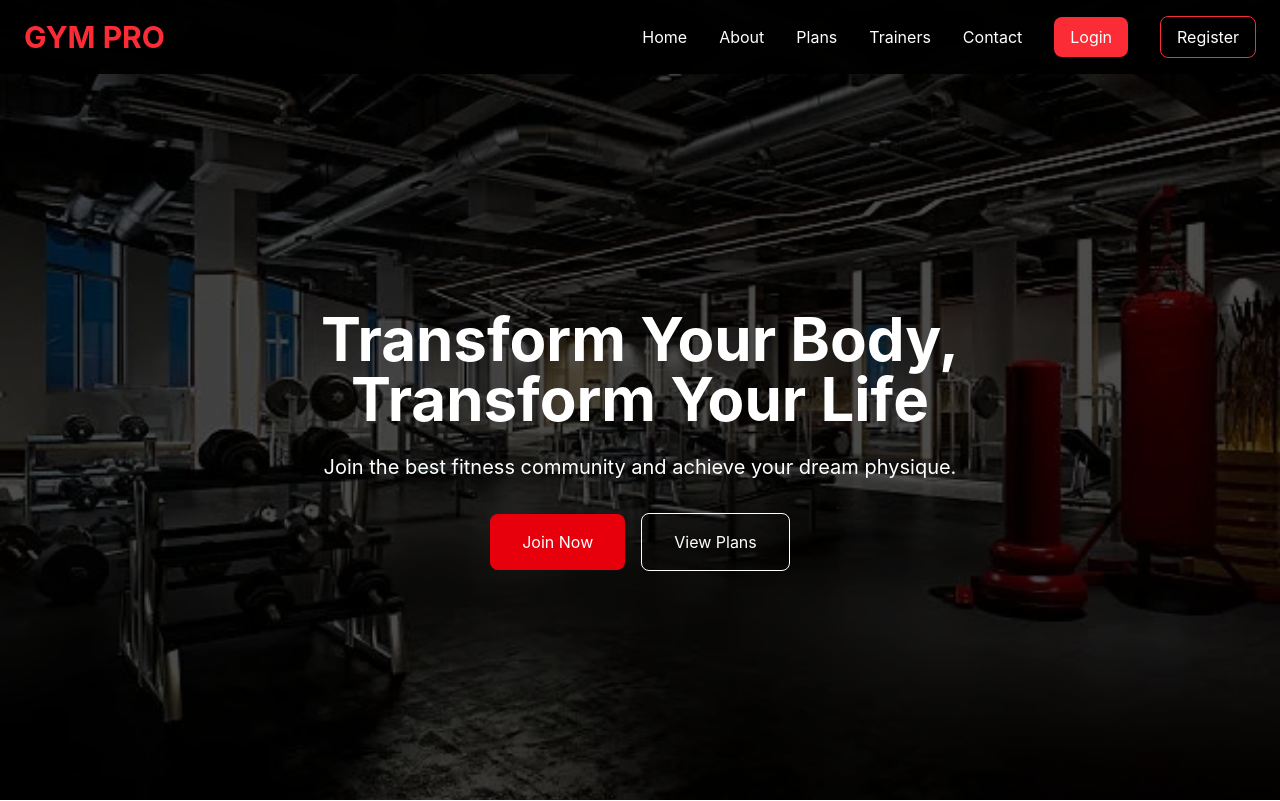
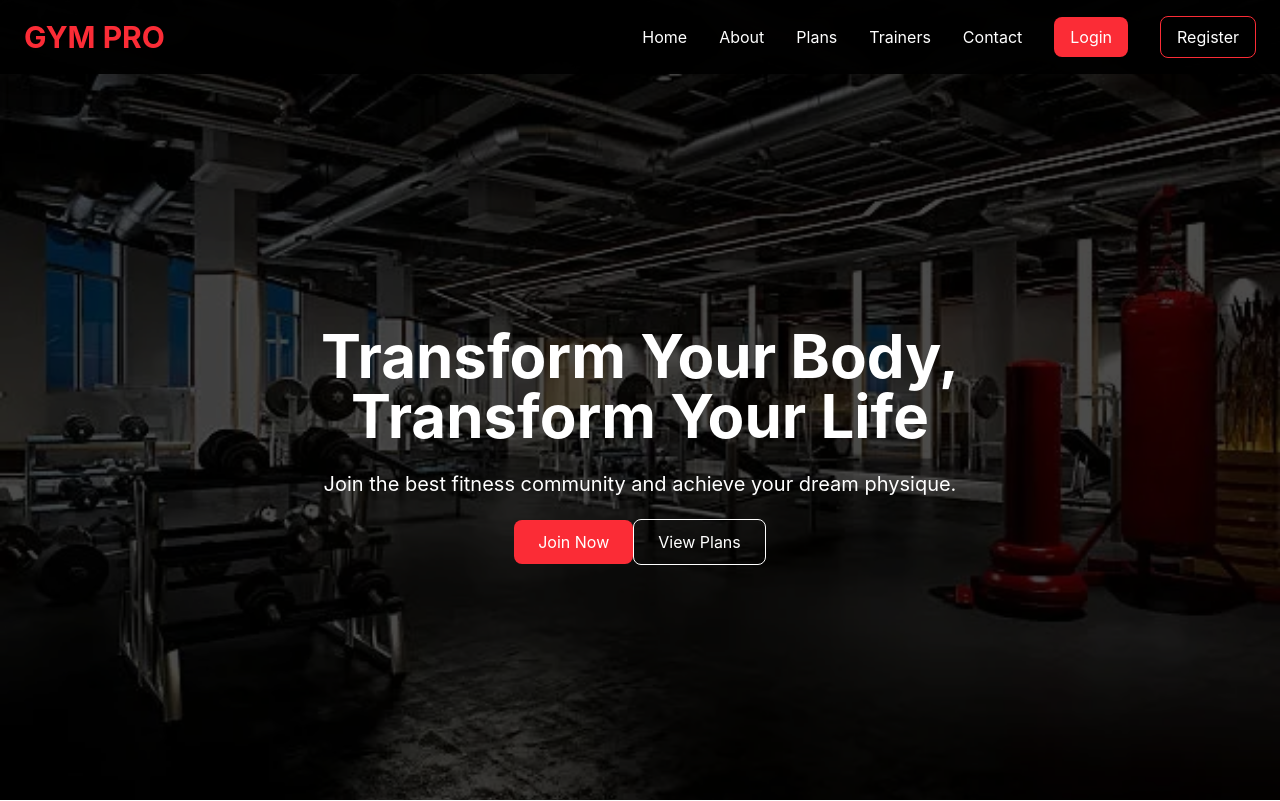
Before and after one commit to shaadali-tech/Gym-Workout, a React (Vite) app in the folder frontend/client/: page / in a window 1280 px wide. Shown: the top 801 px of the page. Built offline with nearby package versions, Linux system fonts and the light colour scheme.

Commit message:
some front changes

```diff
--- a/frontend/client/src/components/Hero.jsx
+++ b/frontend/client/src/components/Hero.jsx
@@ -1,3 +1,4 @@
+import { Link } from "react-router-dom";
 import heroImage from "../assets/gym2.webp";
 const Hero = () => {
   return (
@@ -20,13 +21,19 @@ const Hero = () => {
             Join the best fitness community and achieve your dream physique.
           </p>
 
-          <button className="bg-red-600 px-8 py-4 rounded-lg mr-4">
+          <Link
+            to="/register"
+            className="bg-red-500 px-6 py-3 rounded-lg text-white"
+          >
             Join Now
-          </button>
+          </Link>
 
-          <button className="border border-white px-8 py-4 rounded-lg">
+          <Link
+            to="/plans"
+            className="border border-white px-6 py-3 rounded-lg text-white"
+          >
             View Plans
-          </button>
+          </Link>
         </div>
       </div>
     </section>
```
